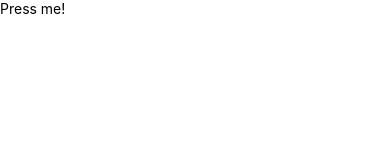
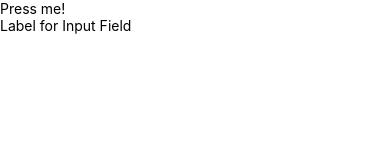
Before and after one commit to Hussain-hamim/Taskly, a React Native app: screen / in a window 390 px wide. Shown: the top 160 px of the page. Built offline with nearby package versions, Linux system fonts and the light colour scheme.

Commit message:
label for form input

```diff
--- a/App.js
+++ b/App.js
@@ -1,8 +1,9 @@
 import React from "react";
-import { Text, TouchableOpacity, View } from "react-native";
+import { Text, TextInput, TouchableOpacity, View } from "react-native";
 
 const App = () => {
   return (
+    <>
       <TouchableOpacity
         accessible={true}
         accessibilityLabel="Tap me!"
@@ -12,6 +13,14 @@ const App = () => {
           <Text>Press me!</Text>
         </View>
       </TouchableOpacity>
+      <View>
+        <Text nativeID="formLabel">Label for Input Field</Text>
+        <TextInput
+          accessibilityLabel="input"
+          accessibilityLabelledBy="formLabel"
+        />
+      </View>
+    </>
   );
 };
 
```
Lines whose indentation alone changed are shown as unchanged.
